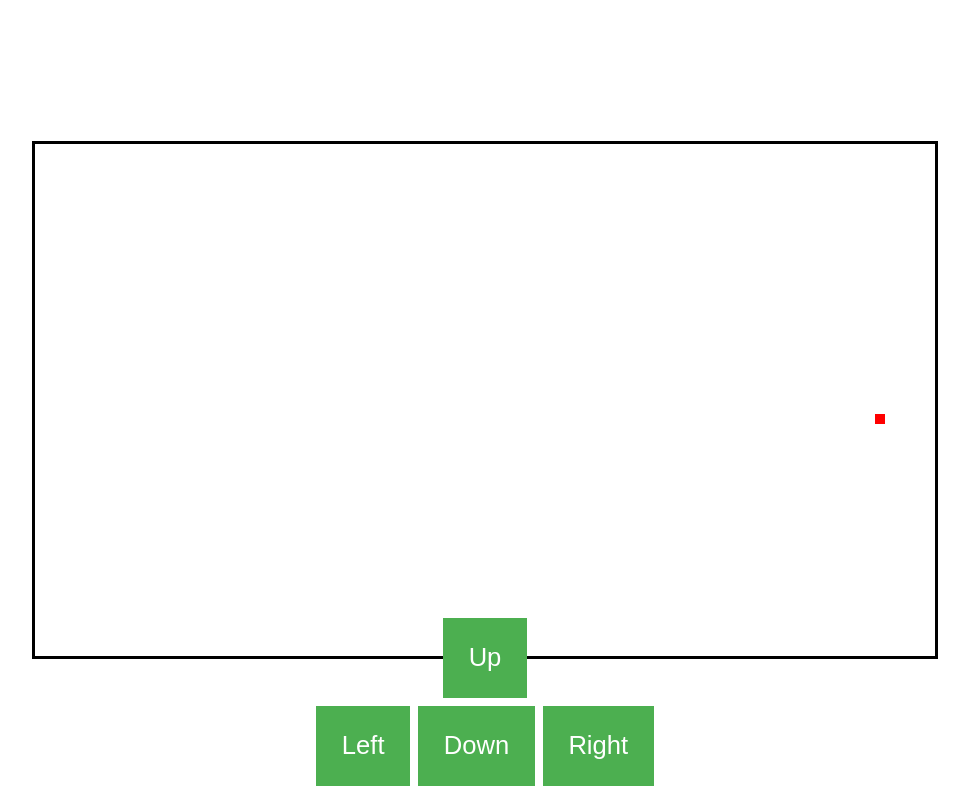
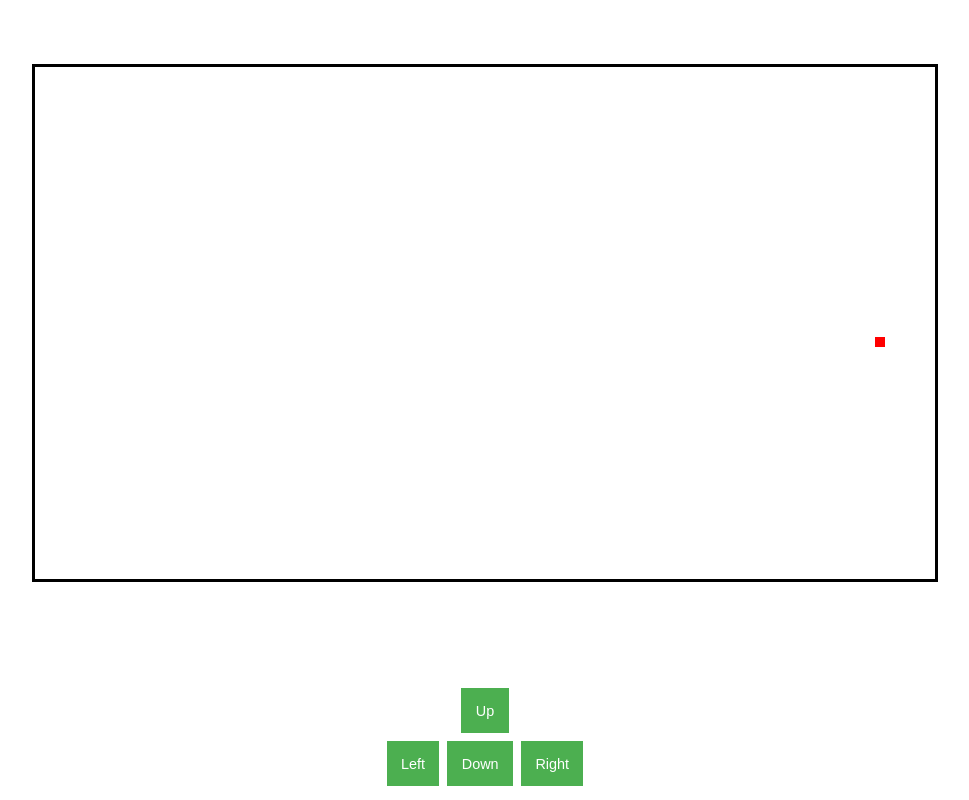
Before and after one commit to samuelcampos/samuelcampos.github.io, a plain HTML site: page snake-game/index.html in a window 1280 px wide. Shown: the whole page, without its empty margins (155-1124 px from the left). Drawn offline with Linux system fonts and the light colour scheme.

Commit message:
Update css

```diff
--- a/snake-game/index.html
+++ b/snake-game/index.html
@@ -1,6 +1,9 @@
 <!DOCTYPE html>
 <html>
   <head>
+    <meta name="viewport" content="width=device-width, initial-scale=1, shrink-to-fit=no">
+    <meta name="theme-color" content="#000000">
+
     <title>Snake Game</title>
     <style>
       body {
@@ -16,9 +19,11 @@
       }
 
       #game-container {
-        display: flex;
+        display: block;
         justify-content: center;
         align-items: center;
+        margin-top: 3em;
+        height: 90%;
       }
 
       #mobile-controls {
@@ -40,7 +45,7 @@
         text-align: center;
         text-decoration: none;
         display: inline-block;
-        font-size: 1.6em;
+        font-size: 0.9em;
         margin: 4px 2px;
         cursor: pointer;
         }
```
